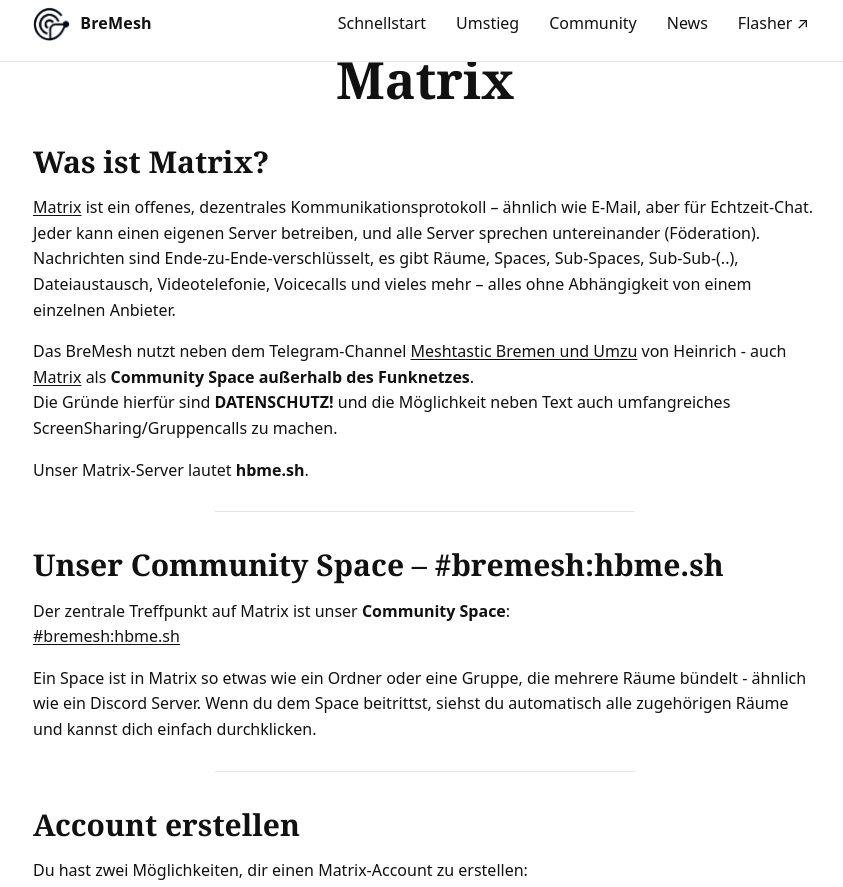
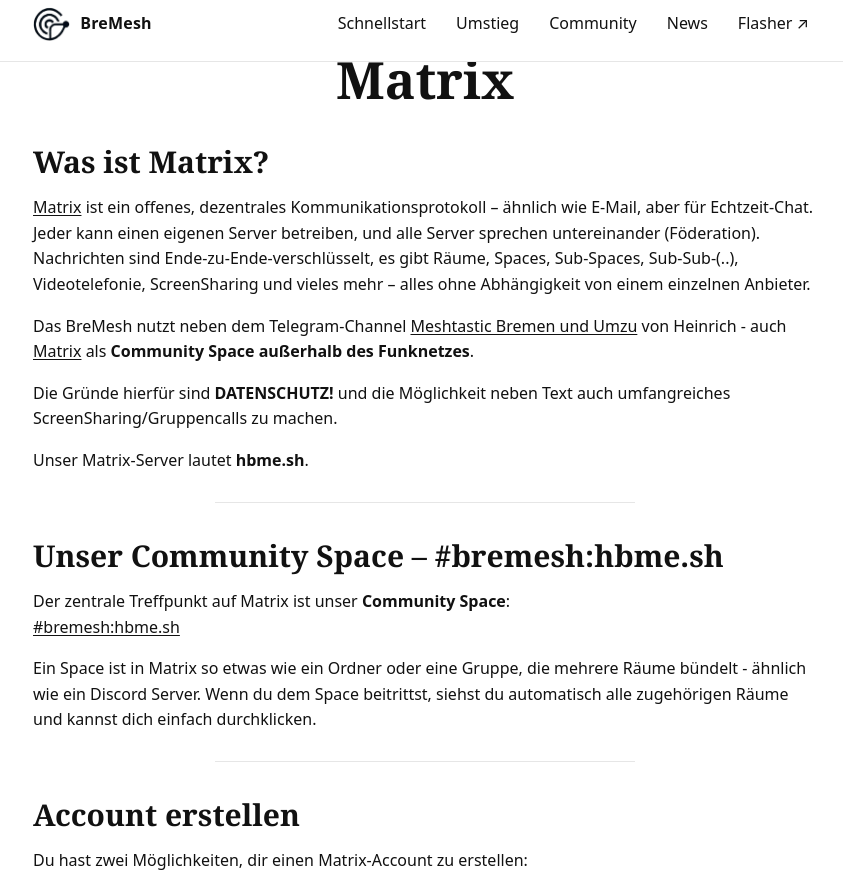
Before and after one commit to NordCen/BreMeshPeople, a Jekyll site: the page built from matrix.md, in a window 1280 px wide and 900 px high, scrolled down 316 px, cut to the strip 13-900 px from the top of the window. Shown: the whole strip, without its empty margins (215-1058 px from the left). Built offline with Jekyll 4.4.1, drawn with Linux system fonts in a browser that asks for light colours.

Commit message:
Update matrix.md to replace 'Voicecalls' with 'ScreenSharing' for clarity

```diff
--- a/matrix.md
+++ b/matrix.md
@@ -10,9 +10,10 @@
 
 [Matrix](https://matrix.org/) ist ein offenes, dezentrales Kommunikationsprotokoll – ähnlich wie E-Mail, aber für Echtzeit-Chat.
 Jeder kann einen eigenen Server betreiben, und alle Server sprechen untereinander (Föderation).
-Nachrichten sind Ende-zu-Ende-verschlüsselt, es gibt Räume, Spaces, Sub-Spaces, Sub-Sub-(..), Dateiaustausch, Videotelefonie, Voicecalls und vieles mehr – alles ohne Abhängigkeit von einem einzelnen Anbieter.
+Nachrichten sind Ende-zu-Ende-verschlüsselt, es gibt Räume, Spaces, Sub-Spaces, Sub-Sub-(..), Videotelefonie, ScreenSharing und vieles mehr – alles ohne Abhängigkeit von einem einzelnen Anbieter.
 
-Das BreMesh nutzt neben dem Telegram-Channel [Meshtastic Bremen und Umzu](https://t.me/meshhbuz) von Heinrich  - auch [Matrix](/matrix/) als **Community Space außerhalb des Funknetzes**.
+Das BreMesh nutzt neben dem Telegram-Channel [Meshtastic Bremen und Umzu](https://t.me/meshhbuz) von Heinrich - auch [Matrix](/matrix/) als **Community Space außerhalb des Funknetzes**.
+
 Die Gründe hierfür sind **DATENSCHUTZ!** und die Möglichkeit neben Text auch umfangreiches ScreenSharing/Gruppencalls zu machen.
 
 Unser Matrix-Server lautet **hbme.sh**.
```
